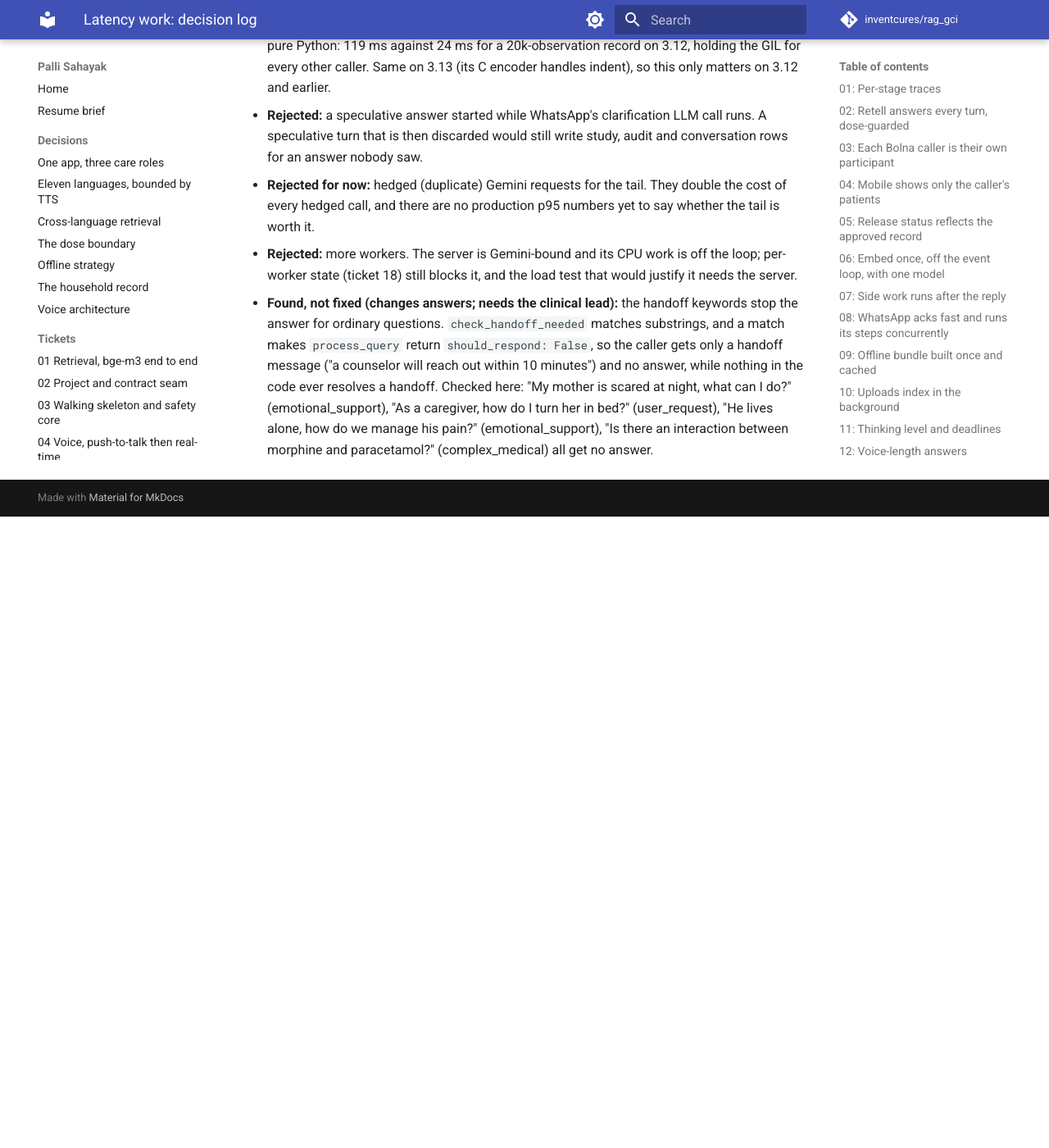
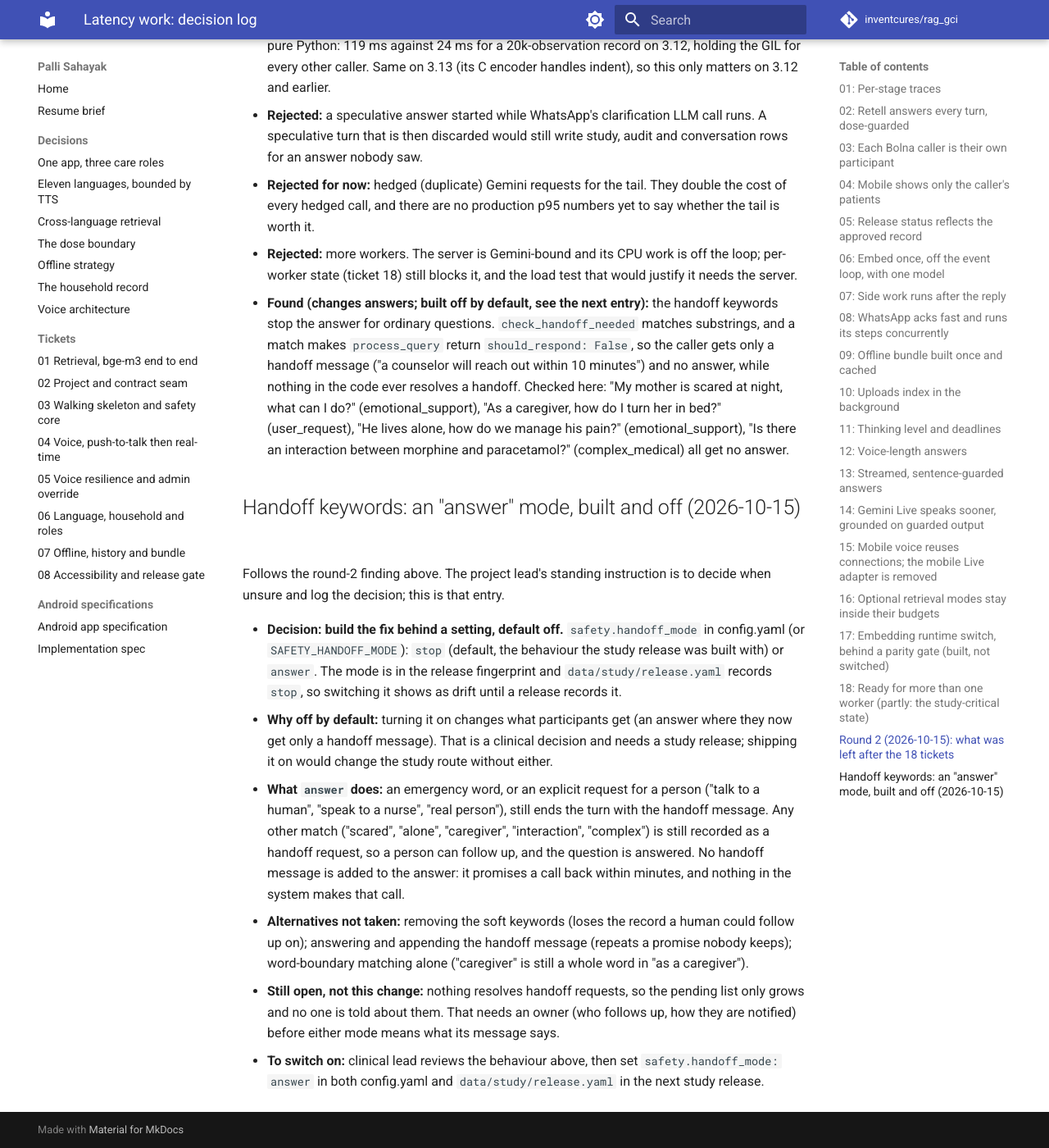
Before and after one commit to inventcures/rag_gci, an MkDocs documentation site: the page built from docs/decisions/latency.md, in a window 1280 px wide and 1400 px high, scrolled down 14742 px. Shown: the whole window at 82% size. Built offline with MkDocs 1.6.1 and Material for MkDocs 9.7.7, drawn with Linux system fonts in a browser that asks for light colours; comment, search, counter and statistics services are not loaded; before the commit the page ends 15372 px from its top, so only the background shows below that.

Commit message:
feat(safety): handoff "answer" mode, built and off by default
Any handoff keyword ("scared", "alone", "caregiver", "interaction") ends
the turn with a handoff message and no answer, and nothing follows the
handoff up. safety.handoff_mode (SAFETY_HANDOFF_MODE) adds "answer":
emergencies and explicit requests for a person still hand off; other
matches are recorded for follow-up and answered.

Default stays "stop", so nothing participants get changes. The mode is
in the release fingerprint; release.yaml records "stop". Switching it on
needs clinical review and a study release (decision log).

Co-Authored-By: Claude Opus 5.5 (1M context) <noreply@anthropic.com>
Claude-Session: https://claude.ai/code/session_016tXy1YzS2winFaVdjYQnG1

```diff
--- a/docs/decisions/latency.md
+++ b/docs/decisions/latency.md
@@ -623,7 +623,7 @@ reads or hears.
 - **Rejected:** more workers. The server is Gemini-bound and its CPU work is
   off the loop; per-worker state (ticket 18) still blocks it, and the load
   test that would justify it needs the server.
-- **Found, not fixed (changes answers; needs the clinical lead):** the
+- **Found (changes answers; built off by default, see the next entry):** the
   handoff keywords stop the answer for ordinary questions.
   `check_handoff_needed` matches substrings, and a match makes
   `process_query` return `should_respond: False`, so the caller gets only a
@@ -633,3 +633,36 @@ reads or hears.
   caregiver, how do I turn her in bed?" (user_request), "He lives alone, how
   do we manage his pain?" (emotional_support), "Is there an interaction
   between morphine and paracetamol?" (complex_medical) all get no answer.
+
+## Handoff keywords: an "answer" mode, built and off (2026-10-15)
+
+Follows the round-2 finding above. The project lead's standing instruction is
+to decide when unsure and log the decision; this is that entry.
+
+- **Decision: build the fix behind a setting, default off.**
+  `safety.handoff_mode` in config.yaml (or `SAFETY_HANDOFF_MODE`): `stop`
+  (default, the behaviour the study release was built with) or `answer`. The
+  mode is in the release fingerprint and `data/study/release.yaml` records
+  `stop`, so switching it shows as drift until a release records it.
+- **Why off by default:** turning it on changes what participants get (an
+  answer where they now get only a handoff message). That is a clinical
+  decision and needs a study release; shipping it on would change the study
+  route without either.
+- **What `answer` does:** an emergency word, or an explicit request for a
+  person ("talk to a human", "speak to a nurse", "real person"), still ends
+  the turn with the handoff message. Any other match ("scared", "alone",
+  "caregiver", "interaction", "complex") is still recorded as a handoff
+  request, so a person can follow up, and the question is answered. No
+  handoff message is added to the answer: it promises a call back within
+  minutes, and nothing in the system makes that call.
+- **Alternatives not taken:** removing the soft keywords (loses the record a
+  human could follow up on); answering and appending the handoff message
+  (repeats a promise nobody keeps); word-boundary matching alone ("caregiver"
+  is still a whole word in "as a caregiver").
+- **Still open, not this change:** nothing resolves handoff requests, so the
+  pending list only grows and no one is told about them. That needs an
+  owner (who follows up, how they are notified) before either mode means
+  what its message says.
+- **To switch on:** clinical lead reviews the behaviour above, then set
+  `safety.handoff_mode: answer` in both config.yaml and
+  `data/study/release.yaml` in the next study release.
--- a/docs/latency/round-2-plan.md
+++ b/docs/latency/round-2-plan.md
@@ -23,7 +23,7 @@ traffic.
 | # | Item | Saves | Effort | Changes what users get | Status |
 |---|---|---|---|---|---|
 | 1 | Summarise a week of production traces (`scripts/trace_summary.py data/traces/*.jsonl`) and run `scripts/benchmark_answer_path.py --pipeline live` on the server | tells us where p95 really is | an hour on the server | no | needs the server |
-| 2 | Handoff keywords stop the answer for ordinary questions ("scared", "alone", "caregiver", "interaction"), and nobody resolves the handoff | an answer instead of none | small code change, a clinical decision | **yes** | found, needs the clinical lead |
+| 2 | Handoff keywords stop the answer for ordinary questions ("scared", "alone", "caregiver", "interaction"), and nobody resolves the handoff | an answer instead of none | small code change, a clinical decision | **yes** | built behind `safety.handoff_mode`, off; needs the clinical lead and a study release |
 | 3 | WhatsApp in Hindi and other languages: translation waits for the whole 10.8 s English answer. Stream the English answer and translate each paragraph as it completes | ~2-3 s on the translated message | medium | **yes** (translation by paragraph) | proposed, needs an eval and a study release |
 | 4 | Stream text answers to the Android app (`AnswerStream` from round 1, as server-sent events) | first words at ~7.5 s instead of 10.8 s | medium, mostly Android | no (same text, sooner) | proposed |
 | 5 | Text answers think for ~7 s before the first word at `low`. Judge `minimal` with a tighter prompt against `low` | ~6 s per text answer if it holds up | small code, needs the Gemini key for the eval | **yes** | proposed, needs the key |
```
Also changed, not shown: config.yaml (+8 -0 lines), docs/site/index.html (+6 -6 lines), safety_enhancements.py (+52 -3 lines), study_release.py (+12 -0 lines), 3 other files.
